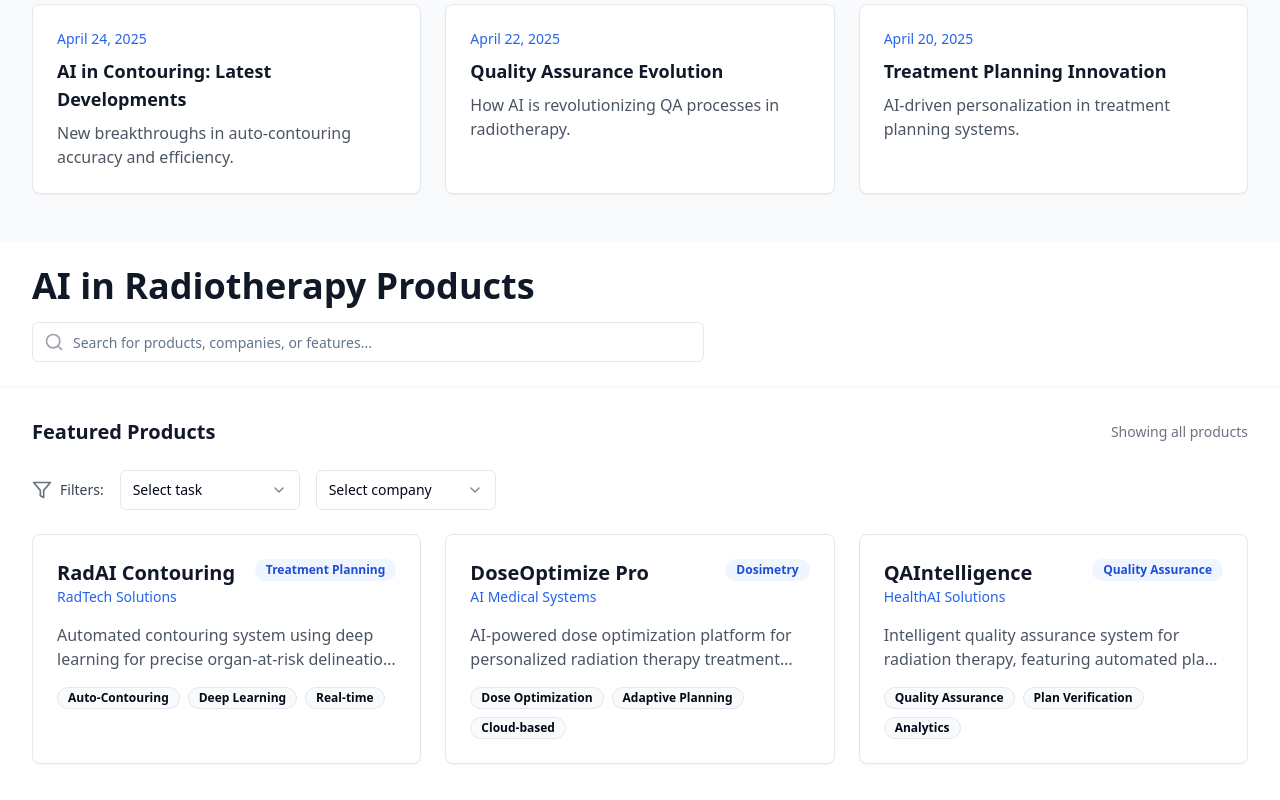
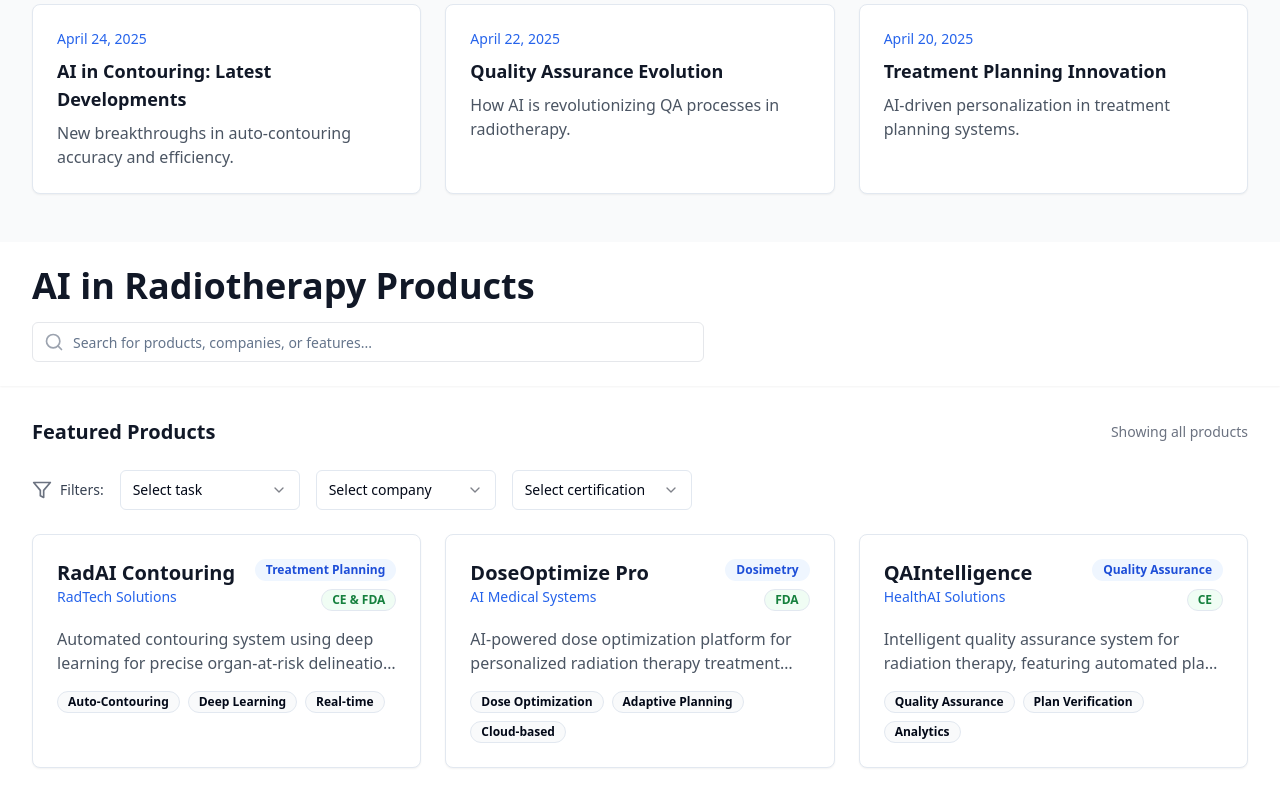
Before and after one commit to DLinRT-eu/website, a React (Vite) app: page / in a window 1280 px wide. Shown: the part 396-1196 px from the top of the page. Built offline with nearby package versions, Linux system fonts and the light colour scheme.

Commit message:
Add certification filter
Add a filter option for product certification.

```diff
--- a/src/components/FilterBar.tsx
+++ b/src/components/FilterBar.tsx
@@ -11,6 +11,7 @@ import {
 // Sample data - in a real app, this would come from your data source
 const TASKS = ["Auto-Contouring", "Dose Optimization", "Quality Assurance", "Treatment Planning"];
 const COMPANIES = ["RadTech Solutions", "AI Medical Systems", "HealthAI Solutions"];
+const CERTIFICATIONS = ["CE", "FDA", "CE & FDA"];
 
 const FilterBar = () => {
   return (
@@ -45,6 +46,19 @@ const FilterBar = () => {
           ))}
         </SelectContent>
       </Select>
+
+      <Select>
+        <SelectTrigger className="w-[180px]">
+          <SelectValue placeholder="Select certification" />
+        </SelectTrigger>
+        <SelectContent>
+          {CERTIFICATIONS.map((cert) => (
+            <SelectItem key={cert} value={cert.toLowerCase()}>
+              {cert}
+            </SelectItem>
+          ))}
+        </SelectContent>
+      </Select>
     </div>
   );
 };
--- a/src/components/ProductCard.tsx
+++ b/src/components/ProductCard.tsx
@@ -8,9 +8,10 @@ interface ProductCardProps {
   description: string;
   features: string[];
   category: string;
+  certification?: string;
 }
 
-const ProductCard = ({ name, company, description, features, category }: ProductCardProps) => {
+const ProductCard = ({ name, company, description, features, category, certification }: ProductCardProps) => {
   return (
     <Card className="p-6 hover:shadow-lg transition-shadow">
       <div className="flex justify-between items-start mb-4">
@@ -18,9 +19,16 @@ const ProductCard = ({ name, company, description, features, category }: Product
           <h3 className="text-xl font-semibold text-gray-900">{name}</h3>
           <p className="text-sm text-blue-600">{company}</p>
         </div>
-        <Badge variant="secondary" className="bg-blue-50 text-blue-700">
-          {category}
-        </Badge>
+        <div className="flex flex-col gap-2 items-end">
+          <Badge variant="secondary" className="bg-blue-50 text-blue-700">
+            {category}
+          </Badge>
+          {certification && (
+            <Badge variant="outline" className="bg-green-50 text-green-700">
+              {certification}
+            </Badge>
+          )}
+        </div>
       </div>
       <p className="text-gray-600 mb-4 line-clamp-2">{description}</p>
       <div className="flex flex-wrap gap-2">
--- a/src/components/ProductGrid.tsx
+++ b/src/components/ProductGrid.tsx
@@ -7,21 +7,24 @@ const SAMPLE_PRODUCTS = [
     company: "RadTech Solutions",
     description: "Automated contouring system using deep learning for precise organ-at-risk delineation in radiotherapy planning.",
     features: ["Auto-Contouring", "Deep Learning", "Real-time"],
-    category: "Treatment Planning"
+    category: "Treatment Planning",
+    certification: "CE & FDA"
   },
   {
     name: "DoseOptimize Pro",
     company: "AI Medical Systems",
     description: "AI-powered dose optimization platform for personalized radiation therapy treatment planning.",
     features: ["Dose Optimization", "Adaptive Planning", "Cloud-based"],
-    category: "Dosimetry"
+    category: "Dosimetry",
+    certification: "FDA"
   },
   {
     name: "QAIntelligence",
     company: "HealthAI Solutions",
     description: "Intelligent quality assurance system for radiation therapy, featuring automated plan verification.",
     features: ["Quality Assurance", "Plan Verification", "Analytics"],
-    category: "Quality Assurance"
+    category: "Quality Assurance",
+    certification: "CE"
   }
 ];
 
```
